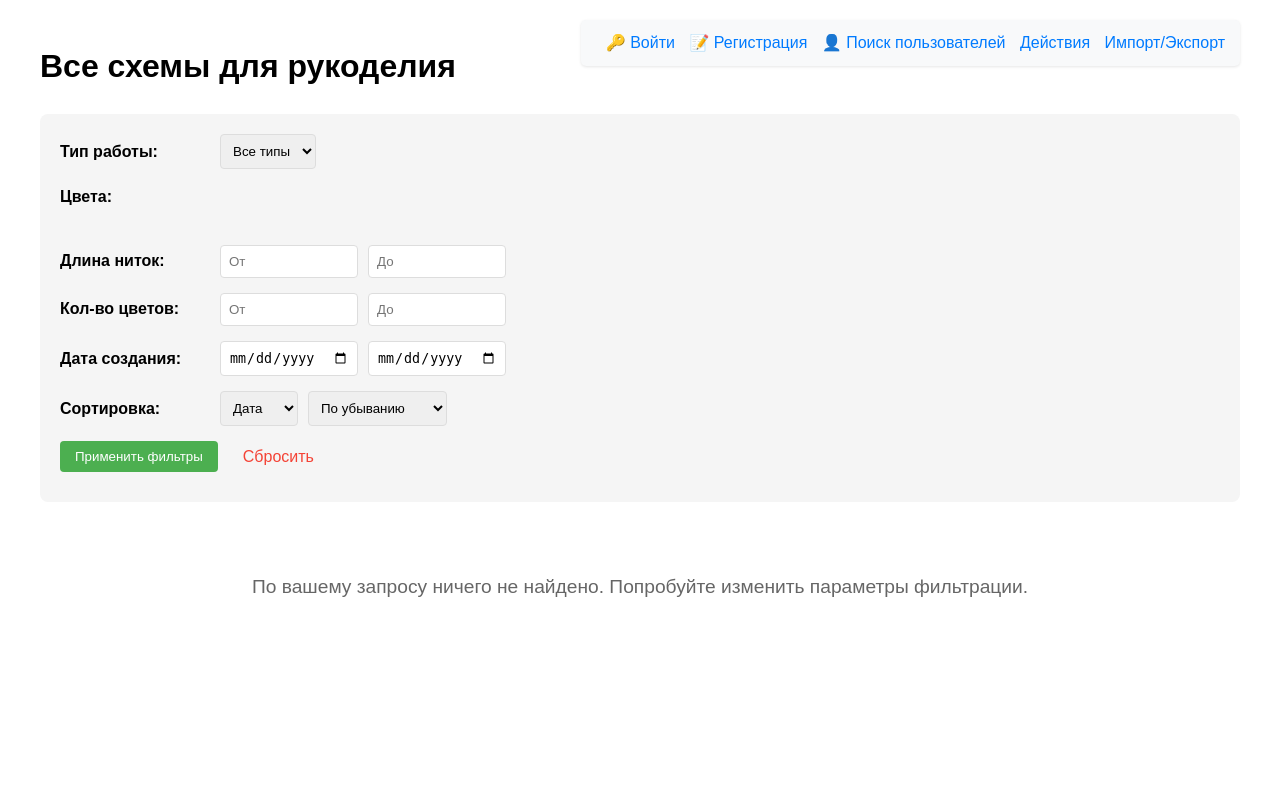
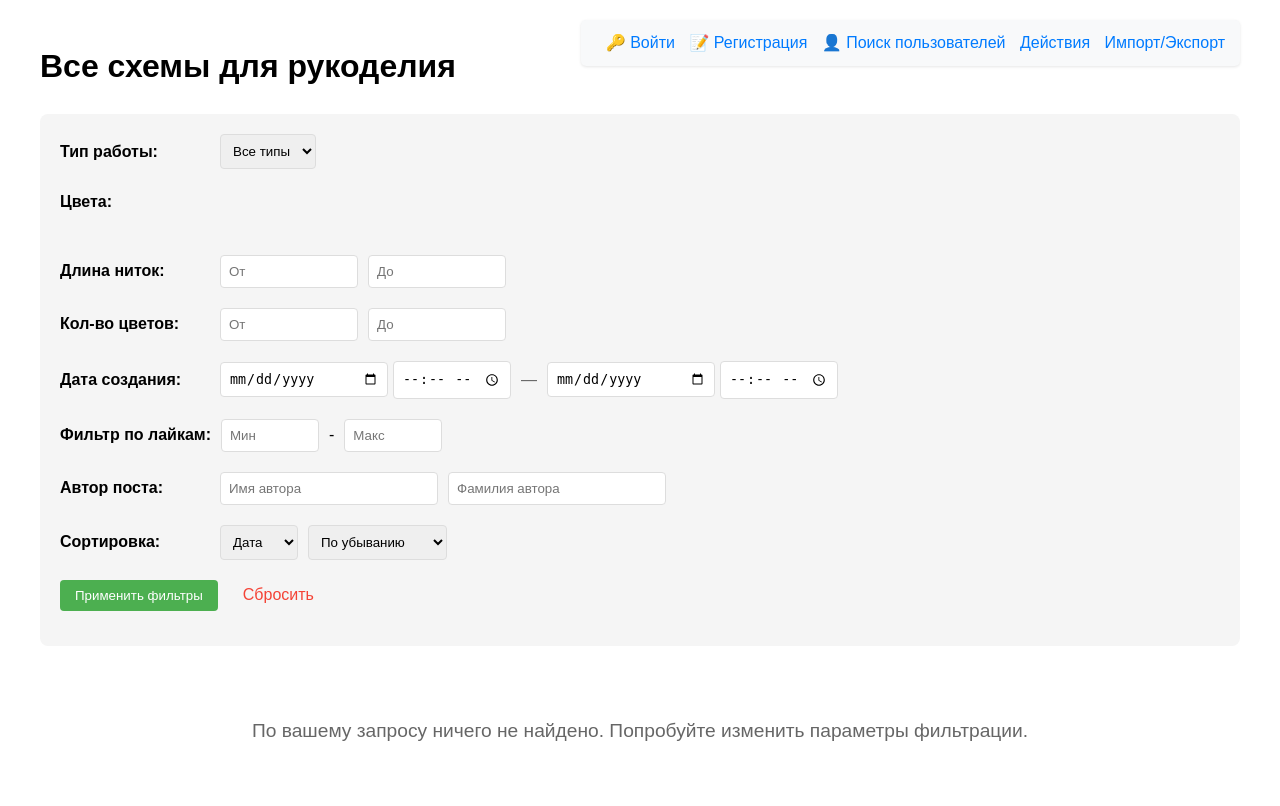
Before and after one commit to moevm/nosql1h25-needlework, a Python web app: template templates/index.html in a window 1280 px wide. Before the commit the page ends 597 px from the top, so only its background shows below. Run offline with Jinja, Linux system fonts and the light colour scheme; the template is opened without the code that fills it, so the values that code supplies are empty.

Commit message:
add new filters

```diff
--- a/templates/index.html
+++ b/templates/index.html
@@ -47,6 +47,10 @@
             align-items: center;
             gap: 10px;
             margin-bottom: 10px;
+            flex-wrap: wrap;
+        }
+        .filter-row > * {
+            margin-bottom: 5px;
         }
         label {
             min-width: 150px;
@@ -57,8 +61,14 @@
             border-radius: 4px;
             border: 1px solid #ddd;
         }
-        input[type="number"], input[type="date"] {
+        input[type="number"] {
             width: 120px;
+        }
+        input[type="date"] {
+            width: 150px;
+        }
+        input[type="time"] {
+            width: 100px;
         }
         button {
             padding: 8px 15px;
@@ -164,6 +174,31 @@
         .pagination select {
             padding: 6px 10px;
         }
+        .datetime-group {
+            display: flex;
+            align-items: center;
+            gap: 5px;
+        }
+        .datetime-separator {
+            margin: 0 5px;
+            color: #666;
+        }
+        .user-search {
+            display: flex;
+            align-items: center;
+            gap: 10px;
+        }
+        .user-search input {
+            width: 200px;
+        }
+        .likes-filter {
+            display: flex;
+            align-items: center;
+            gap: 10px;
+        }
+        .likes-filter input {
+            width: 80px;
+        }
     </style>
 </head>
 <body>
@@ -239,8 +274,34 @@
             <div class="filter-group">
                 <div class="filter-row">
                     <label>Дата создания:</label>
-                    <input type="date" name="date_from" value="{{ filters.date_from }}">
-                    <input type="date" name="date_to" value="{{ filters.date_to }}">
+                    <div class="datetime-group">
+                        <input type="date" name="date_from" value="{{ filters.date_from }}">
+                        <input type="time" name="time_from" value="{{ filters.time_from }}" step="60">
+                        <span class="datetime-separator">—</span>
+                        <input type="date" name="date_to" value="{{ filters.date_to }}">
+                        <input type="time" name="time_to" value="{{ filters.time_to }}" step="60">
+                    </div>
+                </div>
+            </div>
+
+            <div class="filter-group">
+                <div class="filter-row">
+                    <label>Фильтр по лайкам:</label>
+                    <div class="likes-filter">
+                        <input type="number" name="min_likes" placeholder="Мин" value="{{ filters.min_likes }}" min="0">
+                        <span>-</span>
+                        <input type="number" name="max_likes" placeholder="Макс" value="{{ filters.max_likes }}" min="0">
+                    </div>
+                </div>
+            </div>
+
+            <div class="filter-group">
+                <div class="filter-row">
+                    <label>Автор поста:</label>
+                    <div class="user-search">
+                        <input type="text" name="author_name" placeholder="Имя автора" value="{{ filters.author_name|default('') }}">
+                        <input type="text" name="author_surname" placeholder="Фамилия автора" value="{{ filters.author_surname|default('') }}">
+                    </div>
                 </div>
             </div>
 
@@ -290,6 +351,12 @@
                     <input type="hidden" name="max_colors" value="{{ filters.max_colors }}">
                     <input type="hidden" name="date_from" value="{{ filters.date_from }}">
                     <input type="hidden" name="date_to" value="{{ filters.date_to }}">
+                    <input type="hidden" name="time_from" value="{{ filters.time_from }}">
+                    <input type="hidden" name="time_to" value="{{ filters.time_to }}">
+                    <input type="hidden" name="min_likes" value="{{ filters.min_likes }}">
+                    <input type="hidden" name="max_likes" value="{{ filters.max_likes }}">
+                    <input type="hidden" name="author_name" value="{{ filters.author_name }}">
+                    <input type="hidden" name="author_surname" value="{{ filters.author_surname }}">
                     <input type="hidden" name="sort_by" value="{{ filters.sort_by }}">
                     <input type="hidden" name="sort_order" value="{{ filters.sort_order }}">
 
@@ -359,6 +426,12 @@
                     <input type="hidden" name="max_colors" value="{{ filters.max_colors }}">
                     <input type="hidden" name="date_from" value="{{ filters.date_from }}">
                     <input type="hidden" name="date_to" value="{{ filters.date_to }}">
+                    <input type="hidden" name="time_from" value="{{ filters.time_from }}">
+                    <input type="hidden" name="time_to" value="{{ filters.time_to }}">
+                    <input type="hidden" name="min_likes" value="{{ filters.min_likes }}">
+                    <input type="hidden" name="max_likes" value="{{ filters.max_likes }}">
+                    <input type="hidden" name="author_name" value="{{ filters.author_name }}">
+                    <input type="hidden" name="author_surname" value="{{ filters.author_surname }}">
                     <input type="hidden" name="sort_by" value="{{ filters.sort_by }}">
                     <input type="hidden" name="sort_order" value="{{ filters.sort_order }}">
 
@@ -393,7 +466,7 @@
         document.getElementById('filterForm').addEventListener('submit', function(e) {
             // Очищаем параметры с None
             document.querySelectorAll('input, select').forEach(el => {
-                if (el.value === 'None') {
+                if (el.value === 'None' || el.value === '') {
                     el.disabled = true;
                 }
             });
@@ -405,6 +478,40 @@
             colorIdsInput.name = 'color_ids';
             colorIdsInput.value = colorCheckboxes.map(cb => cb.value).join(',');
             this.appendChild(colorIdsInput);
+
+            // Удаляем время, если не указана дата
+            if (!this.elements['date_from'].value && this.elements['time_from'].value) {
+                this.elements['time_from'].disabled = true;
+            }
+            if (!this.elements['date_to'].value && this.elements['time_to'].value) {
+                this.elements['time_to'].disabled = true;
+            }
+
+            // Отключаем пустые поля фильтрации автора
+            if (!this.elements['author_name'].value) {
+                this.elements['author_name'].disabled = true;
+            }
+            if (!this.elements['author_surname'].value) {
+                this.elements['author_surname'].disabled = true;
+            }
+
+            // Отключаем пустые поля фильтрации лайков
+            if (!this.elements['min_likes'].value) {
+                this.elements['min_likes'].disabled = true;
+            }
+            if (!this.elements['max_likes'].value) {
+                this.elements['max_likes'].disabled = true;
+            }
+        });
+
+        // Автоматическая установка времени при выборе даты
+        document.querySelectorAll('input[type="date"]').forEach(dateInput => {
+            dateInput.addEventListener('change', function() {
+                const timeInput = this.nextElementSibling;
+                if (timeInput && timeInput.tagName === 'INPUT' && timeInput.type === 'time' && !timeInput.value) {
+                    timeInput.value = '00:00';
+                }
+            });
         });
     </script>
 </body>
```
